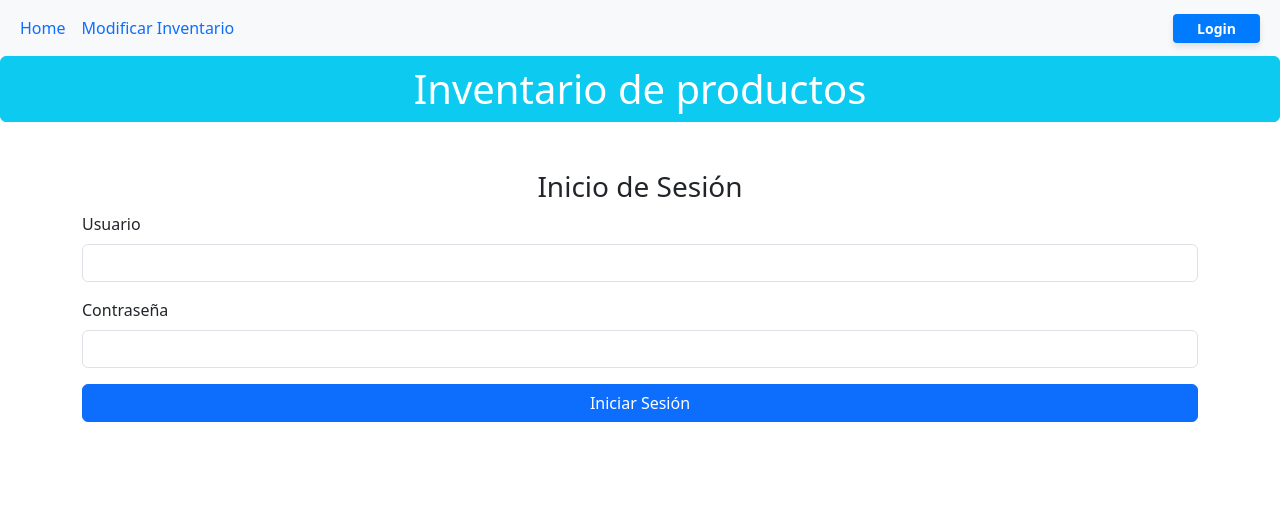
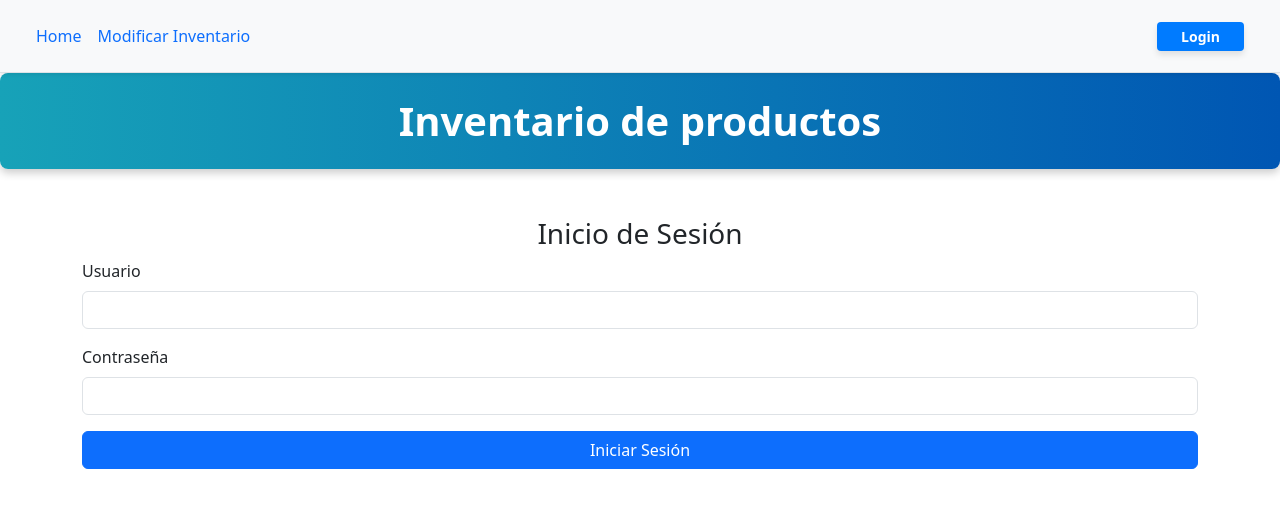
Before and after one commit to AlejandroMoya98/ProyectoInventario, an Angular app: page /login in a window 1280 px wide. Shown: the top 508 px of the page. Built offline with nearby package versions, Linux system fonts and the light colour scheme.

Commit message:
Mejora de estilo en navbar y header

```diff
--- a/src/app/app.component.css
+++ b/src/app/app.component.css
@@ -1,8 +1,12 @@
-h1 {
+.custom-header {
+  background: linear-gradient(90deg, #17a2b8, #0056b3); /* Gradiente de colores */
+  padding: 1.5rem; /* Espaciado mayor para destacar */
+  font-size: 2.5rem; /* Tamaño de letra más grande */
+  font-weight: bold; /* Texto más impactante */
+  border-radius: 0.5rem; /* Bordes redondeados */
+  box-shadow: 0 4px 8px rgba(0, 0, 0, 0.2); /* Sombra para dar profundidad */
+}
 
-    text-align: center ;
-
-}
 
 .navbar .btn-primary {
     background-color: #007bff; /* Azul elegante */
@@ -25,3 +29,11 @@ h1 {
     background-color: #c82333;
     transform: scale(1.05);
   }
+
+  .navbar {
+    padding: 1rem; /* Espaciado en la barra */
+  }
+
+  .nav-link:hover {
+    text-decoration: underline;
+  }
--- a/src/app/app.component.html
+++ b/src/app/app.component.html
@@ -1,4 +1,4 @@
-<nav class="navbar navbar-expand-lg navbar-light bg-light">
+<nav class="navbar navbar-expand-lg navbar-light bg-light border-bottom shadow-sm">
   <div class="container-fluid">
     <button class="navbar-toggler" type="button" data-bs-toggle="collapse" data-bs-target="#navbarNav" aria-controls="navbarNav" aria-expanded="false" aria-label="Toggle navigation">
       <span class="navbar-toggler-icon"></span>
@@ -30,5 +30,7 @@
     </div>
   </div>
 </nav>
-  <h1 class="bg-info text-white text-center p-2 border border-info rounded">{{ title }}</h1>
-  <router-outlet></router-outlet>
+<h1 class="custom-header text-white text-center">
+  {{ title }}
+</h1>
+<router-outlet></router-outlet>
```
